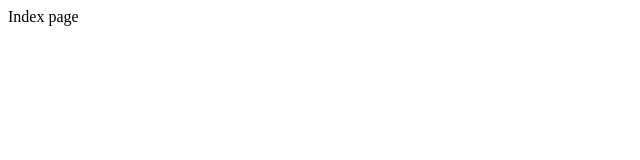
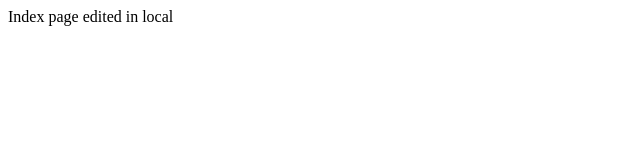
Before and after one commit to rnarang89/SecondWebsite, a plain HTML site: page index.html in a window 1280 px wide. Shown: the whole page, without its empty margins (0-640 px from the left). Drawn offline with Linux system fonts and the light colour scheme.

Commit message:
first commit local

```diff
--- a/index.html
+++ b/index.html
@@ -1,5 +1,7 @@
 <html>
   <body>
     Index page
+
+	edited in local
   </body>
 </html>
```
